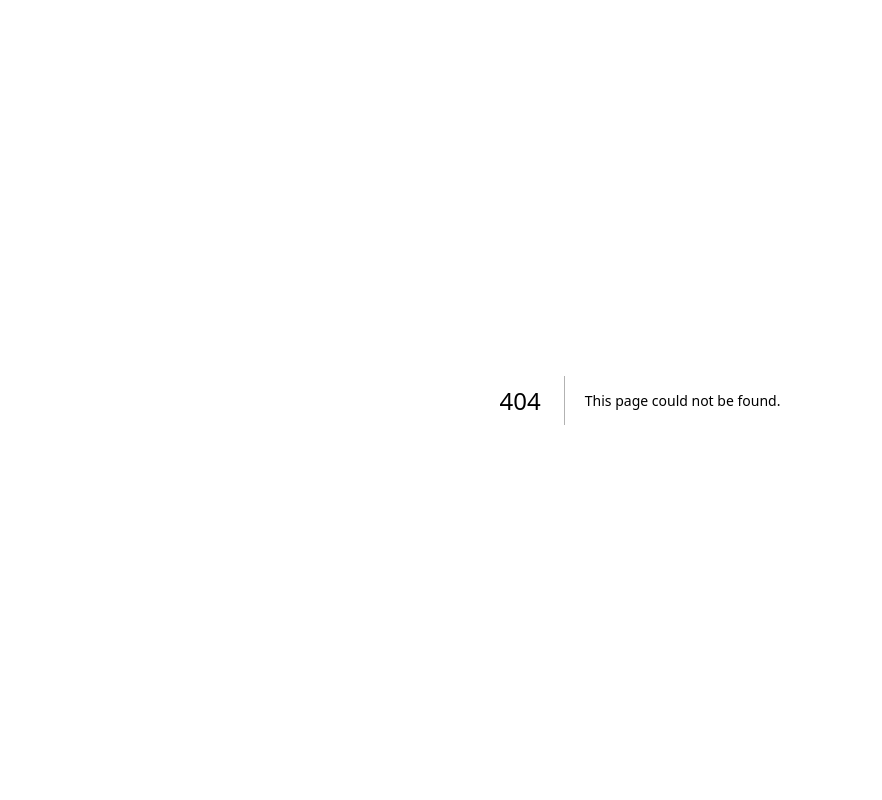
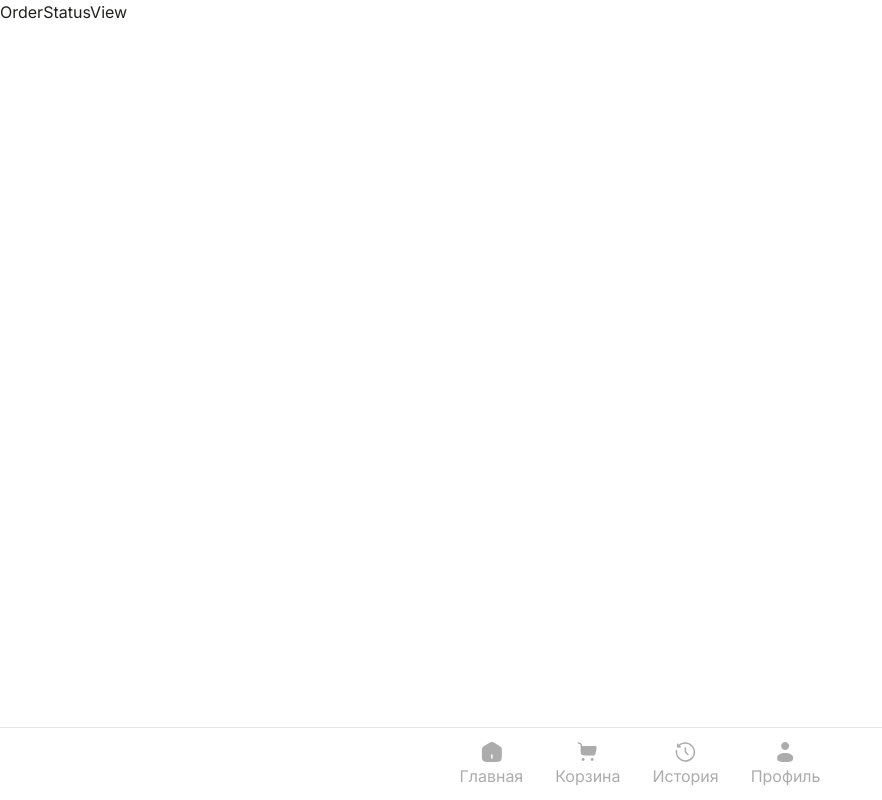
Before and after one commit to Seitek2002/imenu-re-design, a Next.js app: page /1/order-status in a window 1280 px wide. Before the commit this address had no page. Shown: the whole page, without its empty margins (0-882 px from the left). Built offline with nearby package versions, Linux system fonts and the light colour scheme.

Commit message:
created-new-page

```diff
--- /dev/null
+++ b/src/app/(home)/[venue]/order-status/OrderStatusView.tsx
@@ -0,0 +1,7 @@
+const OrderStatusView = () => {
+  return (
+    <div>OrderStatusView</div>
+  )
+}
+
+export default OrderStatusView
--- /dev/null
+++ b/src/app/(home)/[venue]/order-status/page.tsx
@@ -0,0 +1,3 @@
+import OrderStatusView from './OrderStatusView'
+const OrderStatus = () => <OrderStatusView />
+export default OrderStatus
```
